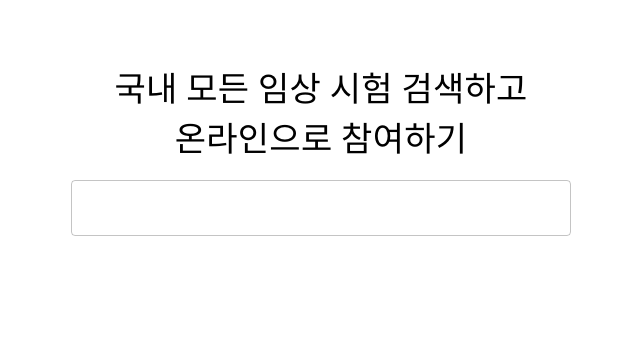
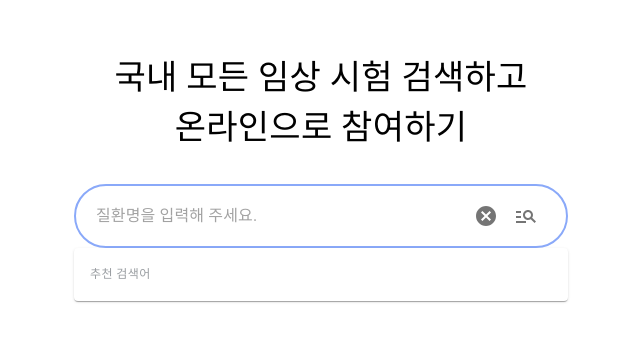
Before and after one commit to wujuno/wanted-internship_co-task1, a React (Create React App) app: page / in a window 1280 px wide. Shown: the part 258-600 px from the top of the page, without its empty margins (319-959 px from the left). Built offline with nearby package versions, Linux system fonts and the light colour scheme.

Commit message:
style: 입력창 UI

```diff
--- a/package.json
+++ b/package.json
@@ -6,6 +6,7 @@
     "@emotion/react": "^11.10.8",
     "@emotion/styled": "^11.10.8",
     "@fontsource/roboto": "^4.5.8",
+    "@mui/icons-material": "^5.11.16",
     "@mui/material": "^5.12.3",
     "@testing-library/jest-dom": "^5.16.5",
     "@testing-library/react": "^13.4.0",
@@ -14,6 +15,7 @@
     "@types/node": "^16.18.25",
     "@types/react": "^18.2.0",
     "@types/react-dom": "^18.2.1",
+    "axios": "^1.4.0",
     "react": "^18.2.0",
     "react-dom": "^18.2.0",
     "react-scripts": "5.0.1",
@@ -43,5 +45,6 @@
       "last 1 firefox version",
       "last 1 safari version"
     ]
-  }
+  },
+  "proxy": "https://api.clinicaltrialskorea.com"
 }
--- a/src/App.tsx
+++ b/src/App.tsx
@@ -1,12 +1,55 @@
 import styled from '@emotion/styled';
-import { Box, Container, TextField, Typography } from '@mui/material';
+import {
+  Box,
+  Button,
+  Container,
+  IconButton,
+  Input,
+  Paper,
+  TextField,
+  Typography
+} from '@mui/material';
+import axios from 'axios';
+import { useState } from 'react';
+import CancelIcon from '@mui/icons-material/Cancel';
+import ManageSearchIcon from '@mui/icons-material/ManageSearch';
 
 const Form = styled.form`
   display: flex;
   justify-content: center;
+  align-items: center;
+  padding: 10px 20px;
+  border: 2px solid #8aa9f9;
+  border-radius: 99px;
 `;
 
+const SearchConditionBox = styled(Paper)`
+  position: absolute;
+  margin: auto;
+  padding: 1rem;
+  left: 0;
+  right: 0;
+  top: 4rem;
+`;
+
+type rSearchDataType = {
+  name: string;
+  id: number;
+};
+
 function App() {
+  const [isOpen, setIsOpen] = useState(false);
+  const [rSearchData, setRSearchData] = useState<rSearchDataType[] | null>(null);
+
+  const getSearchData = (e: React.ChangeEvent<HTMLInputElement>) => {
+    axios
+      .get(`/api/v1/search-conditions/?name=${e.currentTarget.value}`)
+      .then(res => {
+        //[FIXME]숫자 상수화 하기
+        if (res.status === 200) return setRSearchData(res.data.slice(0, 7));
+      })
+      .catch(err => console.log(err));
+  };
   return (
     <Container
       maxWidth="sm"
@@ -18,15 +61,45 @@ function App() {
         height: '100vh'
       }}
     >
-      <Box sx={{ p: '0 4em', mb: '1em' }}>
+      <Box sx={{ p: '0 4em', mb: '2em' }}>
         <Typography variant="h4" align="center" lineHeight="50px">
           국내 모든 임상 시험 검색하고 온라인으로 참여하기
         </Typography>
       </Box>
-      <Box>
-        <Form>
-          <TextField sx={{ width: '500px' }} onChange={e => console.log(e.currentTarget.value)} />
+      <Box sx={{ position: 'relative' }}>
+        <Form onSubmit={() => alert('검색기능이 구현되지 않았습니다.')}>
+          <Input
+            disableUnderline={true}
+            sx={{ width: '370px' }}
+            placeholder="질환명을 입력해 주세요."
+            autoFocus
+            onChange={getSearchData}
+            onFocus={() => setIsOpen(true)}
+            onBlur={() => setIsOpen(false)}
+          />
+          <IconButton>
+            <CancelIcon />
+          </IconButton>
+          <IconButton type="submit">
+            <ManageSearchIcon />
+          </IconButton>
         </Form>
+        {isOpen && (
+          <SearchConditionBox>
+            <Typography variant="caption" color="#999DA1">
+              추천 검색어
+            </Typography>
+            {rSearchData && (
+              <Box sx={{ overflowY: 'auto', maxHeight: '300px' }}>
+                <ul>
+                  {rSearchData.map(list => (
+                    <Typography key={list.id}>{list.name}</Typography>
+                  ))}
+                </ul>
+              </Box>
+            )}
+          </SearchConditionBox>
+        )}
       </Box>
     </Container>
   );
```
Also changed, not shown: 1 other file (tests, documents, lock files or other folders).
